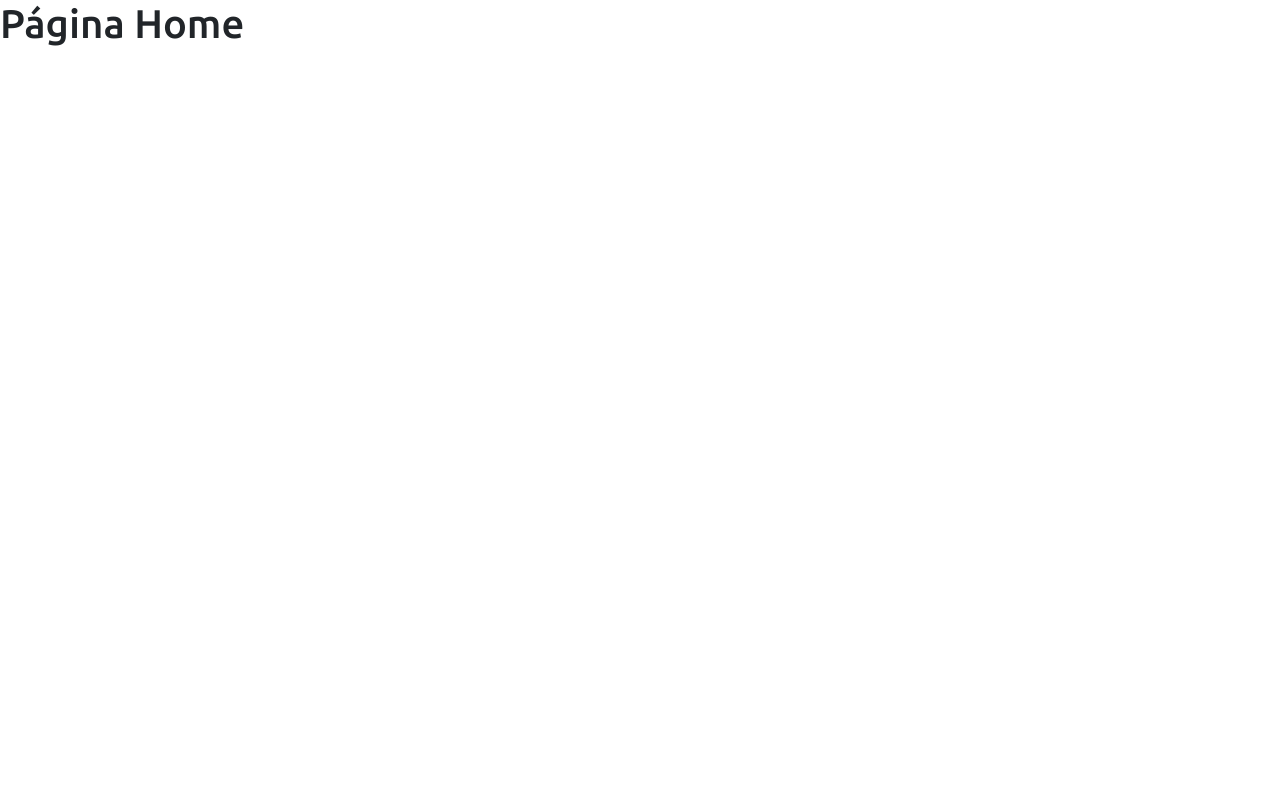
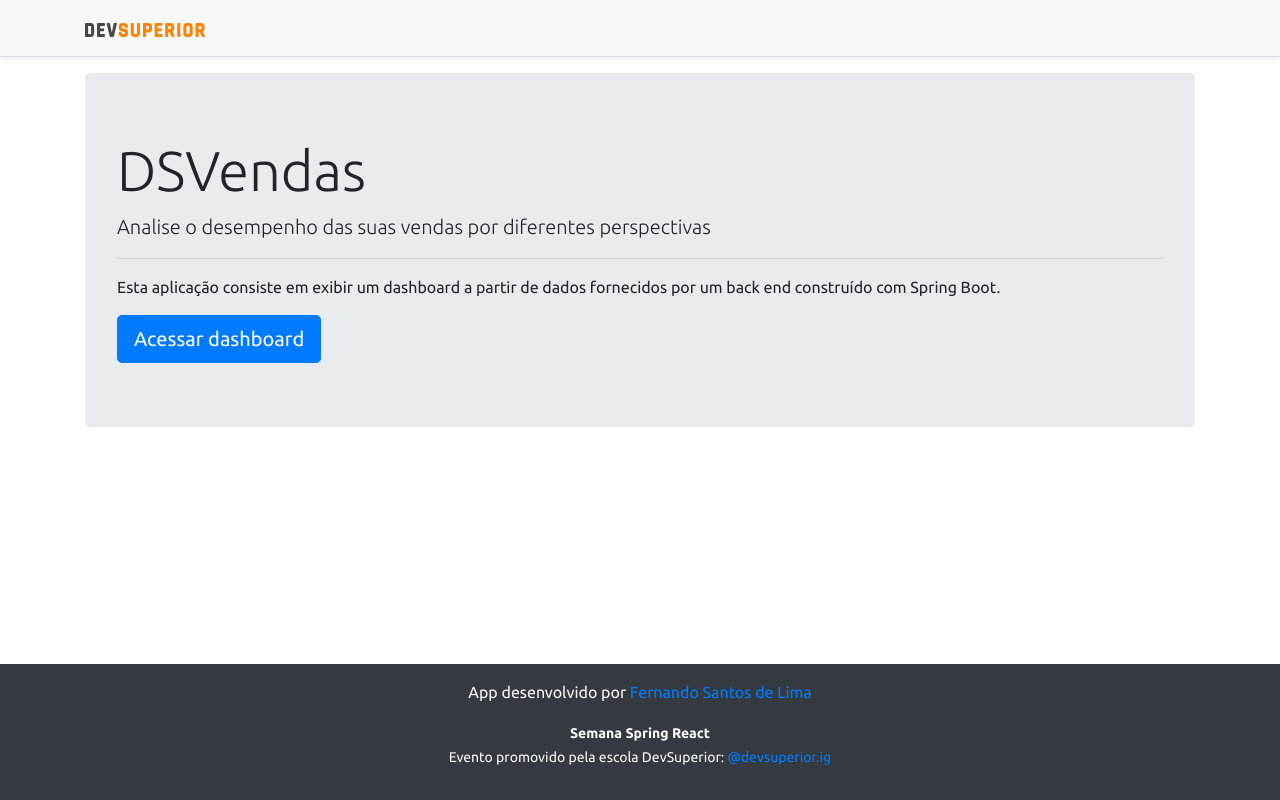
Before and after one commit to fSantosLima/projeto-sds3, a React (Create React App) app in the folder frontend/: page / in a window 1280 px wide. Built offline with nearby package versions, Linux system fonts and the light colour scheme.

Commit message:
Home and navigation

```diff
--- a/frontend/src/components/Navbar/index.tsx
+++ b/frontend/src/components/Navbar/index.tsx
@@ -1,12 +1,14 @@
-import ImgDsDark from '../../assets/img/ds_dark.svg'
-
+import { Link } from "react-router-dom";
+import ImgDsDark from "../../assets/img/ds_dark.svg";
 
 function NavBar() {
   return (
     <div className="d-flex flex-column flex-md-row align-items-center p-3 px-md-4 mb-3 bg-light border-bottom shadow-sm">
       <div className="container">
         <nav className="my-2 my-md-0 mr-md-3">
-          <img src={ImgDsDark} alt="DevSuperior" width="120" />
+          <Link to="/">
+            <img src={ImgDsDark} alt="DevSuperior" width="120" />
+          </Link>
         </nav>
       </div>
     </div>
--- a/frontend/src/pages/Home/index.tsx
+++ b/frontend/src/pages/Home/index.tsx
@@ -1,9 +1,30 @@
+import Footer from "components/Footer";
+import NavBar from "components/Navbar";
+import { Link } from "react-router-dom";
+
 function Home() {
-    return (
-        <div>
-            <h1>Página Home</h1>
+  return (
+    <>
+      <NavBar />
+      <div className="container">
+        <div className="jumbotron">
+          <h1 className="display-4">DSVendas</h1>
+          <p className="lead">
+            Analise o desempenho das suas vendas por diferentes perspectivas
+          </p>
+          <hr />
+          <p>
+            Esta aplicação consiste em exibir um dashboard a partir de dados
+            fornecidos por um back end construído com Spring Boot.
+          </p>
+          <Link className="btn btn-primary btn-lg" to="/dashboard">
+            Acessar dashboard
+          </Link>
         </div>
-     );
-  }
+      </div>
+      <Footer />
+    </>
+  );
+}
 
-  export default Home;
+export default Home;
```
